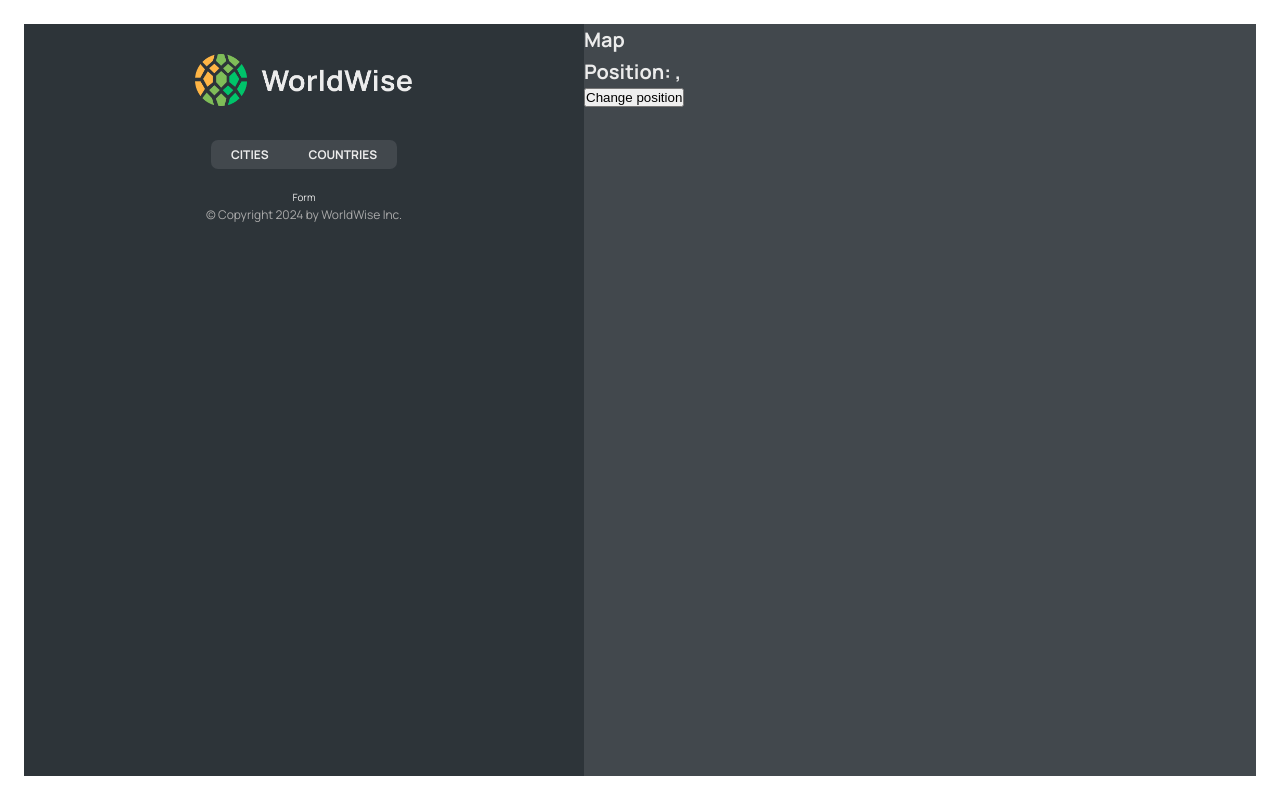
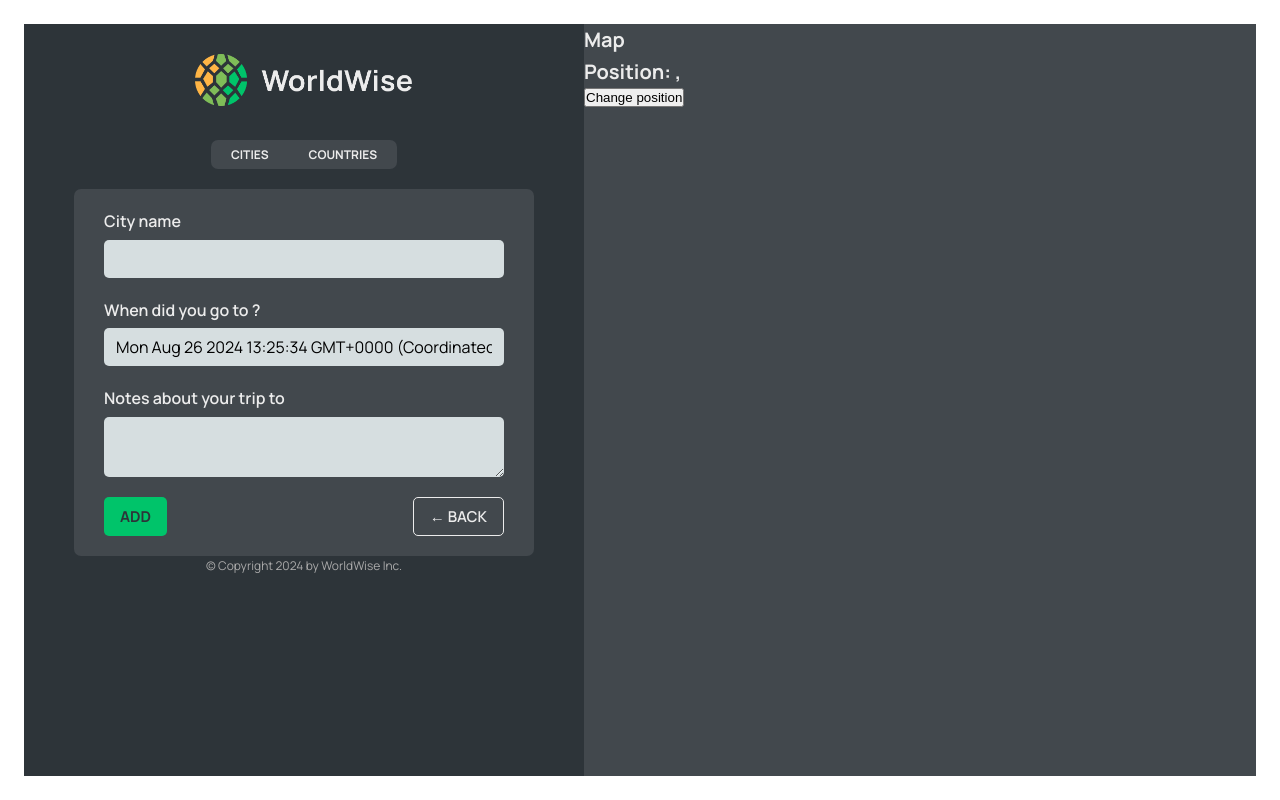
Before and after one commit to mahmoud-alhol/react-world-wise, a React (Vite) app: page /app/form in a window 1280 px wide. Built offline with nearby package versions, Linux system fonts and the light colour scheme; data requests are answered from the project's data file.

Commit message:
added useNavigate and <Navigate/>

```diff
--- a/src/App.jsx
+++ b/src/App.jsx
@@ -1,4 +1,4 @@
-import { BrowserRouter, Routes, Route } from "react-router-dom";
+import { BrowserRouter, Routes, Route, Navigate } from "react-router-dom";
 import Homepage from "./pages/Homepage";
 import Product from "./pages/Product";
 import Pricing from "./pages/Pricing";
@@ -9,6 +9,7 @@
 import { useEffect, useState } from "react";
 import CountryList from "./components/CountryList";
 import City from "./components/City";
+import Form from "./components/Form";
 
 const BASE_URL = "http://localhost:9000";
 
@@ -39,11 +40,11 @@
         <Route path="pricing" element={<Pricing />} />
         <Route path="login" element={<Login />} />
         <Route path="app" element={<AppLayout />}>
-          <Route index element={<CityList cities={cities} isLoading={isLoading} />} />
+          <Route index element={<Navigate replace to="cities" />} />
           <Route path="cities" element={<CityList cities={cities} isLoading={isLoading} />} />
           <Route path="cities/:id" element={<City />} />
           <Route path="countries" element={<CountryList cities={cities} isLoading={isLoading} />} />
-          <Route path="form" element={<p>Form</p>} />
+          <Route path="form" element={<Form />} />
         </Route>
         <Route path="*" element={<PageNotFound />} />
       </Routes>
--- /dev/null
+++ b/src/components/Button.jsx
@@ -0,0 +1,11 @@
+import styles from './Button.module.css'
+
+function Button({ children, onClick, type }) {
+  return (
+    <button onClick={onClick} className={`${styles.btn} ${styles[type]}`}>
+      {children}
+    </button>
+  );
+}
+
+export default Button;
--- a/src/components/CountryList.jsx
+++ b/src/components/CountryList.jsx
@@ -17,7 +17,7 @@
   return (
     <ul className={styles.countryList}>
       {countries.map((country) => (
-        <CountryItem country={country} key={country.name} />
+        <CountryItem country={country} key={country.country} />
       ))}
     </ul>
   );
--- a/src/components/Form.jsx
+++ b/src/components/Form.jsx
@@ -3,6 +3,8 @@
 import { useState } from "react";
 
 import styles from "./Form.module.css";
+import Button from "./Button";
+import { useNavigate } from "react-router-dom";
 
 export function convertToEmoji(countryCode) {
   const codePoints = countryCode
@@ -13,6 +15,7 @@
 }
 
 function Form() {
+  const navigate = useNavigate();
   const [cityName, setCityName] = useState("");
   const [country, setCountry] = useState("");
   const [date, setDate] = useState(new Date());
@@ -37,8 +40,16 @@
       </div>
 
       <div className={styles.buttons}>
-        <button>Add</button>
-        <button>&larr; Back</button>
+        <Button type="primary">Add</Button>
+        <Button
+          type="back"
+          onClick={(e) => {
+            e.preventDefault();
+            navigate(-1);
+          }}
+        >
+          &larr; Back
+        </Button>
       </div>
     </form>
   );
--- a/src/components/Map.jsx
+++ b/src/components/Map.jsx
@@ -1,12 +1,13 @@
-import { useSearchParams } from "react-router-dom";
+import { useNavigate, useSearchParams } from "react-router-dom";
 import styles from "./Map.module.css";
 
 function Map() {
+  const navigate = useNavigate();
   const [searchParams, setSearchParams] = useSearchParams();
   const lat = searchParams.get("lat");
   const lng = searchParams.get("lng");
   return (
-    <div className={styles.mapContainer}>
+    <div className={styles.mapContainer} onClick={() => navigate("form")}>
       <h1>Map</h1>
       <h1>
         Position: {lat},{lng}
@@ -15,7 +16,9 @@
         onClick={() => {
           setSearchParams({ lat: 40, lng: 30 });
         }}
-      >Change position</button>
+      >
+        Change position
+      </button>
     </div>
   );
 }
```
